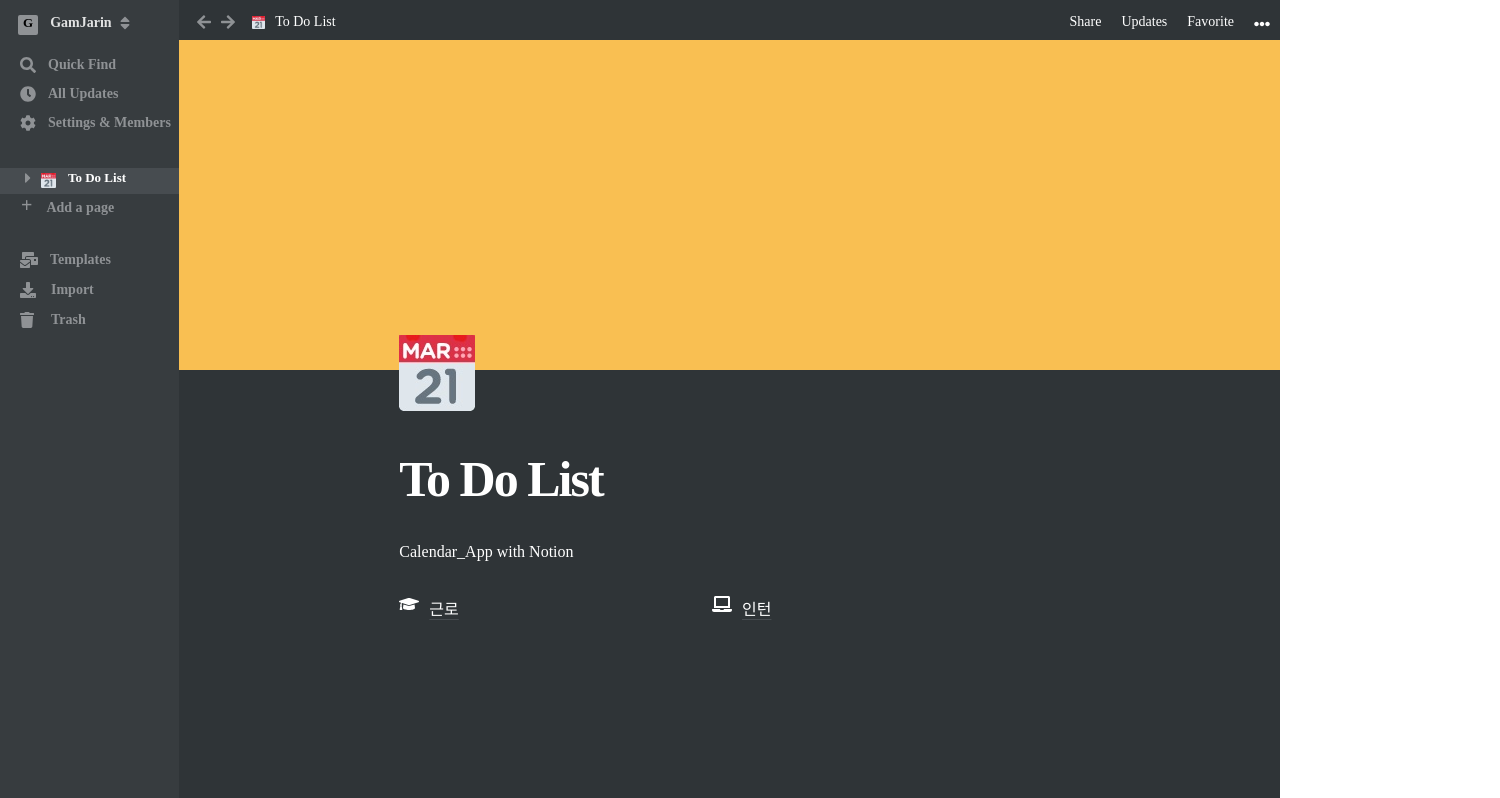
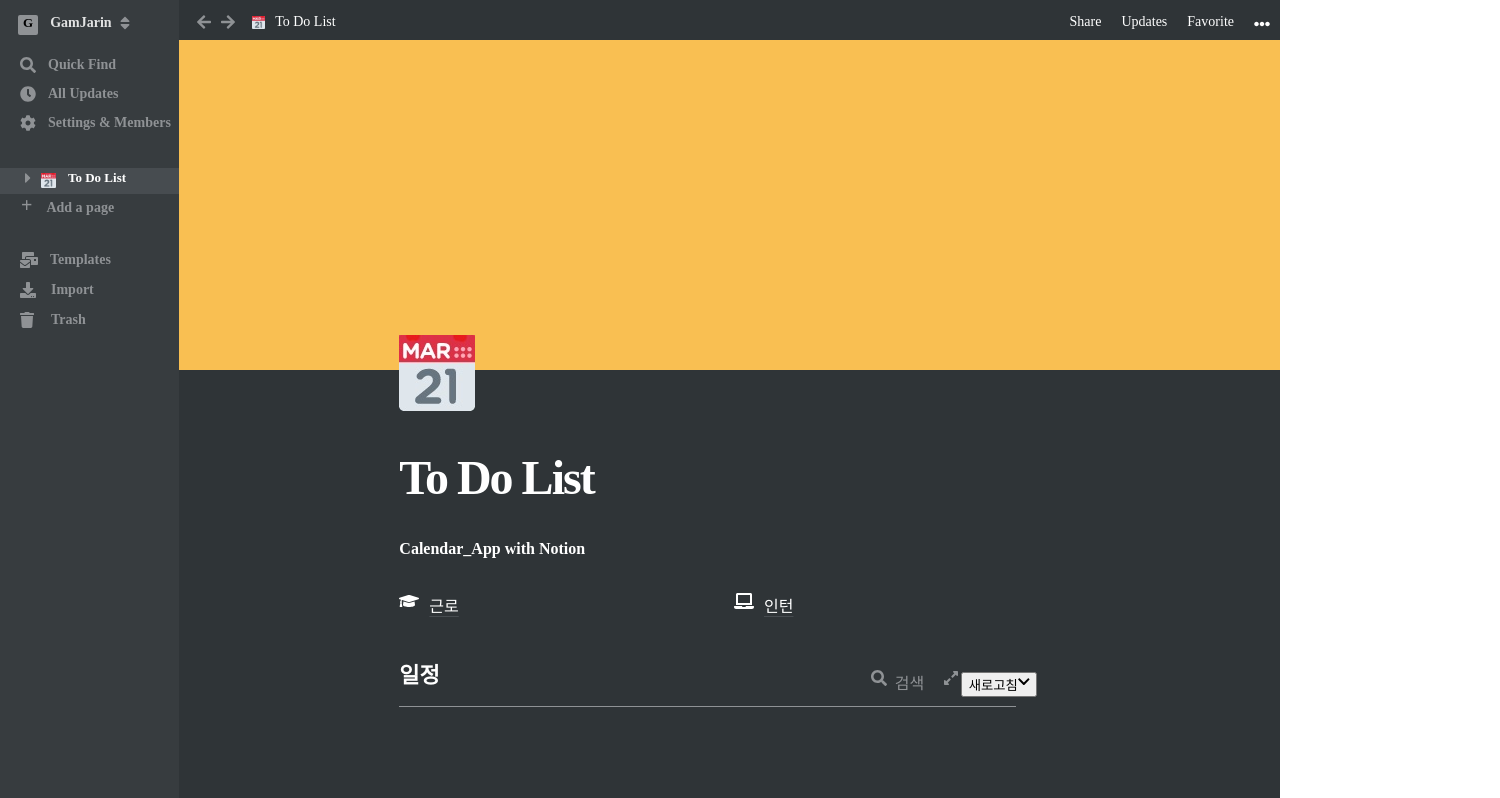
Before and after one commit to JangIBin/Calendar_App, a React (Create React App) app: page / in a window 1280 px wide. Shown: the top 798 px of the page, 1500 px wide, since content can reach past the window. Built offline with nearby package versions, Linux system fonts and the light colour scheme.

Commit message:
main calendar title

```diff
--- a/src/App.css
+++ b/src/App.css
@@ -1,6 +1,6 @@
-/* .App {
-  text-align: center;
-} */
+.App {
+  overflow-x: hidden
+}
 
 /* sidebar */
 .sidebar {
@@ -10,7 +10,10 @@
   float: left;
   overflow: auto;
   position: fixed;
+  -ms-overflow-style: none;
 }
+
+.sidebar::-webkit-scrollbar{ display:none; }
 
 .sidebar-header {
   background-color: #8f9295;
@@ -268,7 +271,7 @@
   position: relative;
   left: 20%;
   color: #ffffff;
-  font-size: 50px;
+  font-size: 48px;
   font-weight: bold;
   letter-spacing: -2px;
 }
@@ -278,6 +281,7 @@
   left: 20%;
   top: 35px;
   color: #ffffff;
+  font-weight: bold;
 }
 
 .main .main-background-2 .main-icon {
@@ -303,7 +307,7 @@
 .main .main-background-2 .main-icon .icon-company {
   display: flex;
   position: relative;
-  left: 43%;
+  left: 45%;
   top: 70px;
   color: #ffffff;
   font-size: 16px;
@@ -315,3 +319,48 @@
   text-underline-position: under;
   text-decoration-color: #474c50;
 }
+
+.main .main-background-2 .main-schedule .schedule-title {
+  position: relative;
+  left: 20%;
+  top: 110px;
+}
+
+.main .main-background-2 .main-schedule .schedule-title p {
+  color: #ffffff;
+  font-size: 22px;
+  font-weight: bold;
+}
+
+.main .main-background-2 .main-schedule .schedule-right {
+  display: flex;
+  position: relative;
+  top: 91px;
+  left: 61%;
+  color: #8f9295;
+}
+
+.main .main-background-2 .main-schedule .schedule-right p {
+  margin-left: 8px;
+}
+
+.main .main-background-2 .main-schedule .schedule-right i {
+  margin-left: 20px;
+}
+
+.main .main-background-2 .main-schedule button {
+  display: flex;
+  position: relative;
+  top: 69px;
+  left: 71%;
+}
+
+.main .main-background-2 .main-schedule hr {
+  width: 56%;
+  position: relative;
+  top: 70px;
+  right: 2%;
+  border: 0;
+  height: 1px;
+  background-color: #8f9295;
+}
--- a/src/App.js
+++ b/src/App.js
@@ -15,7 +15,9 @@
   faArrowRight,
   faEllipsisH,
   faGraduationCap,
-  faLaptop
+  faLaptop,
+  faExpandAlt,
+  faChevronDown
 } from "@fortawesome/free-solid-svg-icons";
 
 function App() {
@@ -103,13 +105,29 @@
             </div>
             <div className="main-icon">
                 <div className="icon-school">
-                    <FontAwesomeIcon icon={faGraduationCap} />
+                    <i><FontAwesomeIcon icon={faGraduationCap} /></i>
                     <p>근로</p>
                 </div>
                 <div className="icon-company">
-                    <FontAwesomeIcon icon={faLaptop} />
+                    <i><FontAwesomeIcon icon={faLaptop} /></i>
                     <p>인턴</p>
                 </div>
+            </div>
+            <div className="main-schedule">
+                <div className="schedule-title">
+                    <p>일정</p>
+                </div>
+                <div className="schedule-right">
+                    <i><FontAwesomeIcon icon={faSearch} className="right-icon" /></i>
+                    <p>검색</p>
+                    <i><FontAwesomeIcon icon={faExpandAlt} className="right-icon" /></i>
+                    <i><FontAwesomeIcon icon={faEllipsisH} className="right-icon" /></i>
+                </div>
+                <button>
+                        <p>새로고침</p>
+                        <i><FontAwesomeIcon icon={faChevronDown} /></i>
+                </button>
+                <hr />
             </div>
         </div>
     </div>
```
Also changed, not shown: 1 other file (tests, documents, lock files or other folders).
